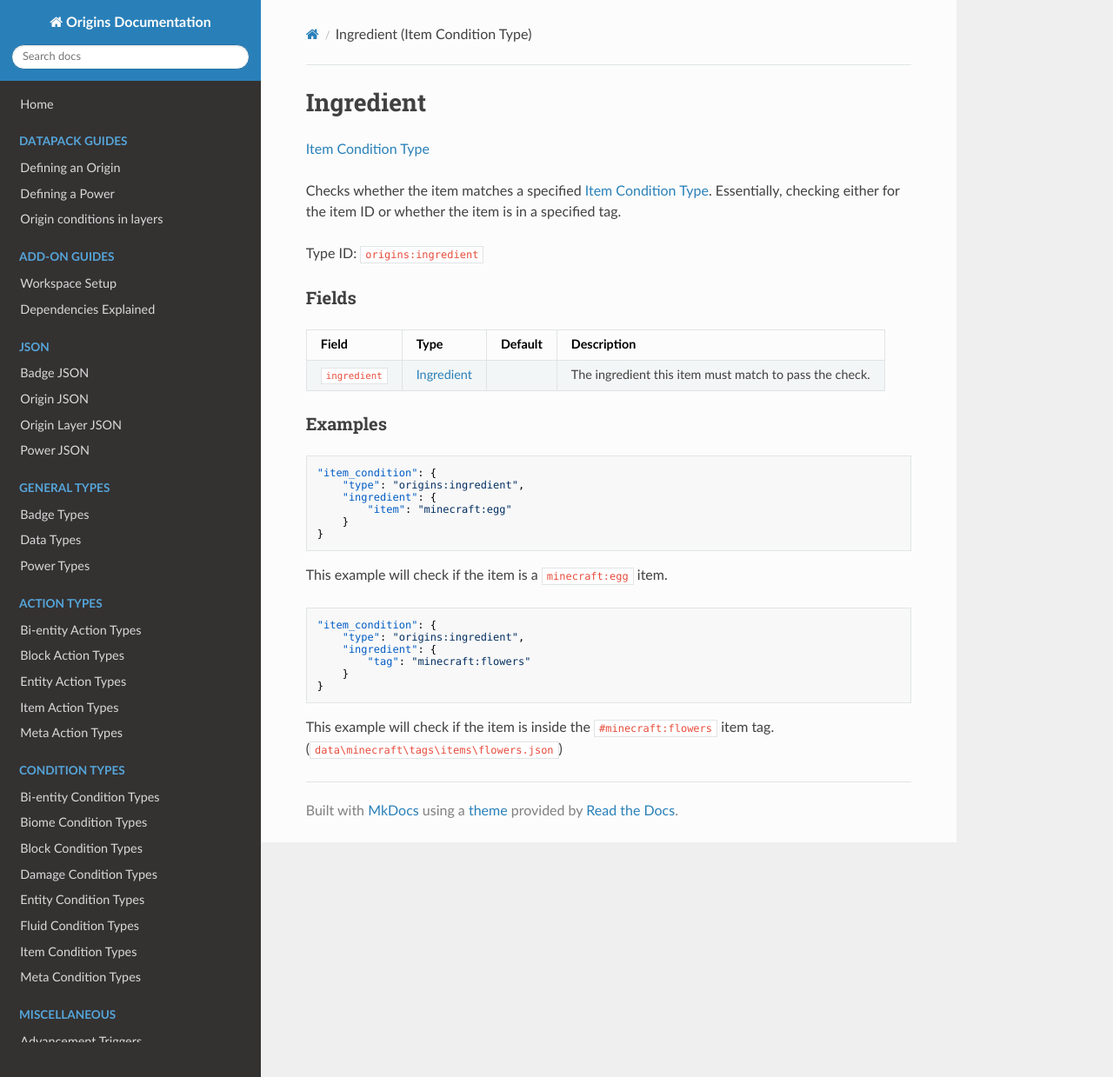
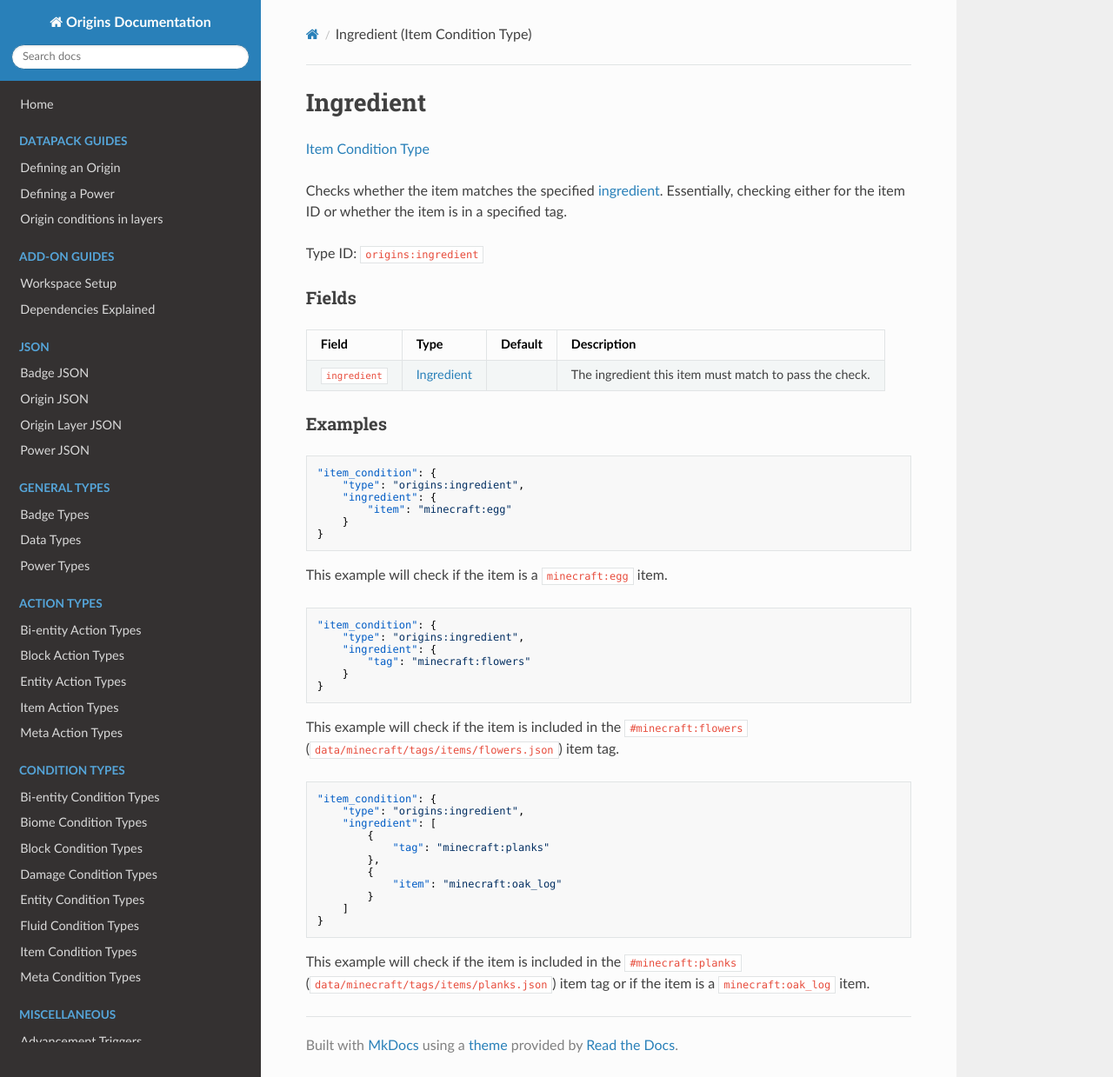
Before and after one commit to apace100/origins-docs, an MkDocs documentation site: the page built from docs/types/item_condition_types/ingredient.md, in a window 1280 px wide and 1239 px high. Shown: the whole window at 87% size. Built offline with MkDocs 1.6.1, drawn with Linux system fonts in a browser that asks for light colours; nearby versions of some CDN libraries.

Commit message:
Updated `ingredient.md` (Item Condition Type) * Updated the description + Added another example

````diff
--- a/docs/types/item_condition_types/ingredient.md
+++ b/docs/types/item_condition_types/ingredient.md
@@ -7,7 +7,7 @@ date: 2021-04-05
 
 [Item Condition Type](../item_condition_types.md)
 
-Checks whether the item matches a specified [Item Condition Type](../item_condition_types.md). Essentially, checking either for the item ID or whether the item is in a specified tag.
+Checks whether the item matches the specified [ingredient](../data_types/ingredient.md). Essentially, checking either for the item ID or whether the item is in a specified tag.
 
 Type ID: `origins:ingredient`
 
@@ -42,4 +42,21 @@ This example will check if the item is a `minecraft:egg` item.
 }
 ```
 
-This example will check if the item is inside the `#minecraft:flowers` item tag. (`data\minecraft\tags\items\flowers.json`)
+This example will check if the item is included in the `#minecraft:flowers` (`data/minecraft/tags/items/flowers.json`) item tag.
+<br>
+
+```json
+"item_condition": {
+    "type": "origins:ingredient",
+    "ingredient": [
+        {
+            "tag": "minecraft:planks"
+        },
+        {
+            "item": "minecraft:oak_log"
+        }
+    ]
+}
+```
+
+This example will check if the item is included in the `#minecraft:planks` (`data/minecraft/tags/items/planks.json`) item tag or if the item is a `minecraft:oak_log` item.
````
